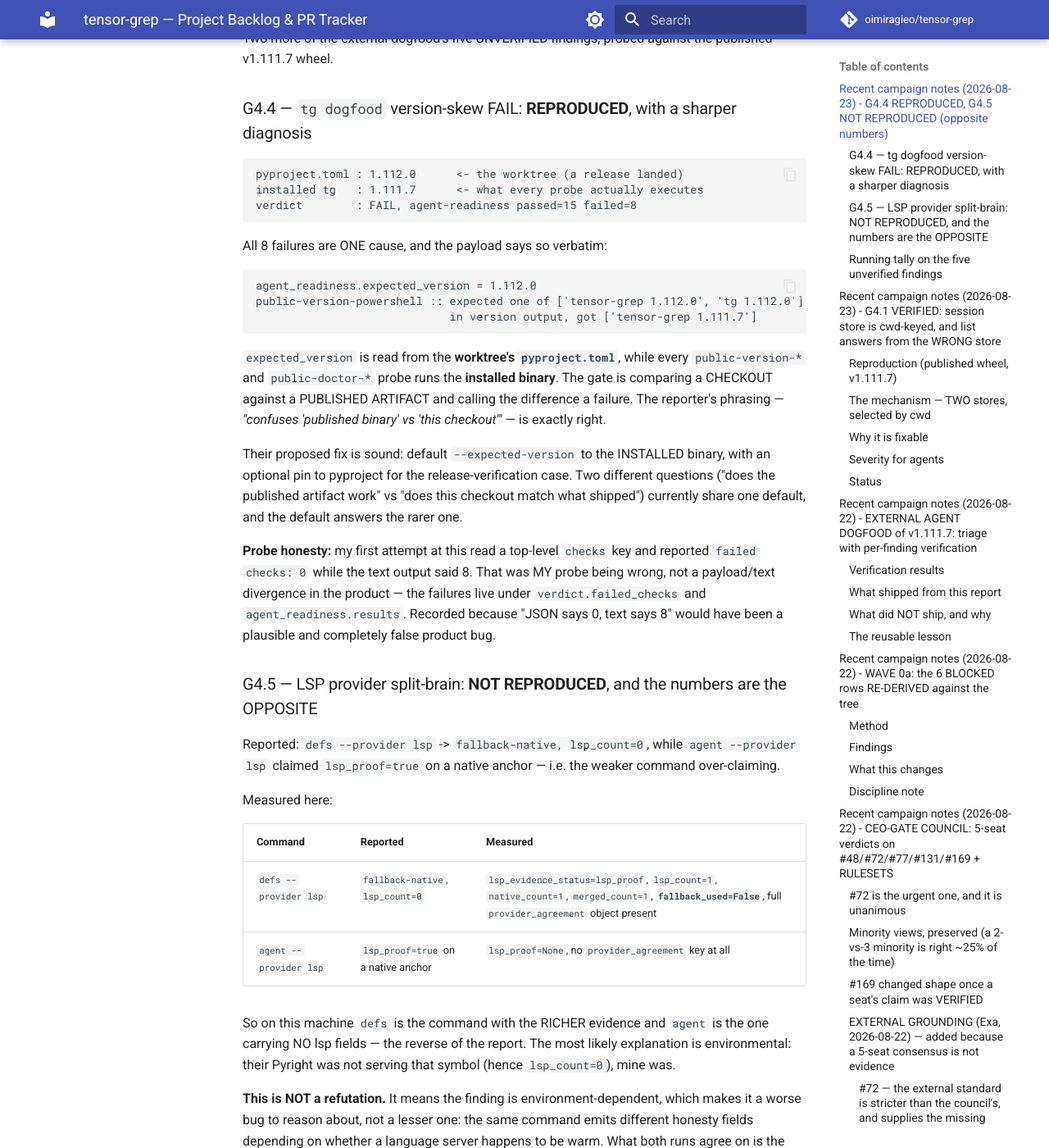
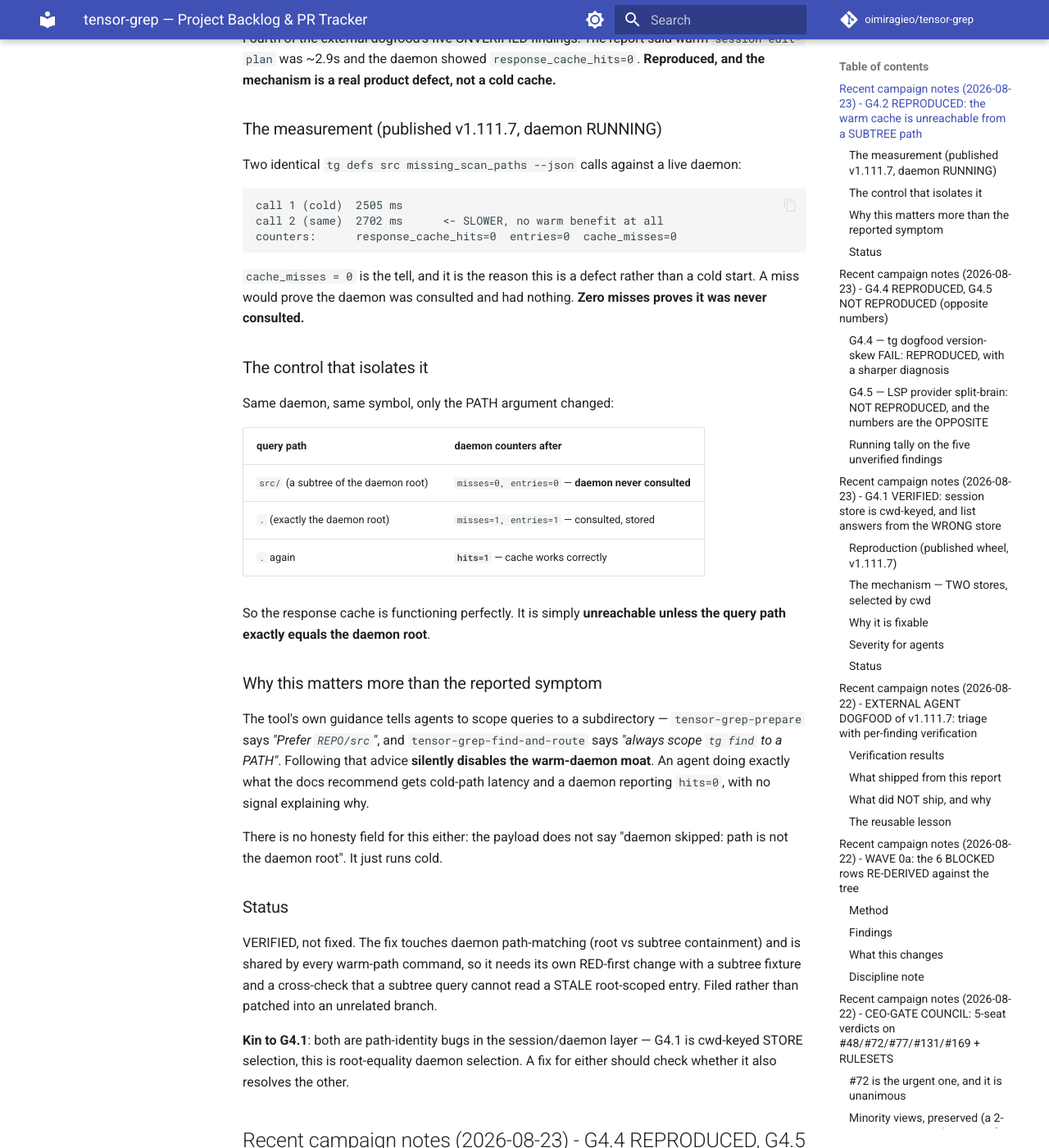
Before and after one commit to oimiragieo/tensor-grep, an MkDocs documentation site: the page built from docs/BACKLOG.md, in a window 1280 px wide and 1400 px high, scrolled down 1574 px. Shown: the whole window at 82% size. Built offline with MkDocs 1.6.1 and Material for MkDocs 9.7.7, drawn with Linux system fonts in a browser that asks for light colours; comment, search, counter and statistics services are not loaded; some of the changed text lies outside the part shown.

Commit message:
docs: G4.2 REPRODUCED -- the warm cache is unreachable from a SUBTREE path
Fourth of the external dogfood's five UNVERIFIED findings. 4 of 5 now have verdicts.
The report said warm `session edit-plan` was ~2.9s with response_cache_hits=0.
REPRODUCED -- and the mechanism is a product defect, not a cold cache.

MEASURED, daemon RUNNING, two identical `tg defs src missing_scan_paths --json` calls:

  call 1 (cold)  2505 ms
  call 2 (same)  2702 ms        <- SLOWER; no warm benefit at all
  counters:      response_cache_hits=0  entries=0  cache_misses=0

`cache_misses = 0` is the tell and it is what makes this a defect rather than a cold
start. A MISS would prove the daemon was consulted and had nothing. ZERO MISSES proves
it was never consulted at all.

THE CONTROL THAT ISOLATES IT -- same daemon, same symbol, only the PATH changed:

  query `src/`  (subtree of daemon root)  -> misses=0 entries=0   never consulted
  query `.`     (exactly the daemon root) -> misses=1 entries=1   consulted, stored
  query `.` again                          -> hits=1              cache works

So the response cache is functioning perfectly. It is simply UNREACHABLE unless the
query path exactly equals the daemon root.

WHY THIS IS WORSE THAN THE REPORTED SYMPTOM: the tool's own guidance tells agents to
scope queries to a subdirectory -- tensor-grep-prepare says "Prefer REPO/src",
tensor-grep-find-and-route says "always scope tg find to a PATH". Following that advice
SILENTLY DISABLES the warm-daemon moat, and no honesty field says so; the payload does
not report "daemon skipped: path is not the daemon root". It just runs cold.

KIN TO G4.1: both are path-identity bugs in the session/daemon layer -- G4.1 is
cwd-keyed STORE selection, this is root-equality DAEMON selection. Whoever fixes either
should check whether it also resolves the other.

VERIFIED, NOT FIXED. The fix touches daemon path-matching shared by every warm-path
command and needs its own RED-first change with a subtree fixture plus a cross-check
that a subtree query cannot read a STALE root-scoped entry.

Cleanup: stopped the daemon this probe started.

Ledger: 6 met / 10 unmet (was 5/11).

Co-Authored-By: Claude Opus 5 (1M context) <noreply@anthropic.com>

````diff
--- a/docs/BACKLOG.md
+++ b/docs/BACKLOG.md
@@ -46,6 +46,61 @@
 >
 
 
+
+## Recent campaign notes (2026-08-23) - G4.2 REPRODUCED: the warm cache is unreachable from a SUBTREE path
+
+Fourth of the external dogfood's five UNVERIFIED findings. The report said warm
+`session edit-plan` was ~2.9s and the daemon showed `response_cache_hits=0`. **Reproduced, and
+the mechanism is a real product defect, not a cold cache.**
+
+### The measurement (published v1.111.7, daemon RUNNING)
+
+Two identical `tg defs src missing_scan_paths --json` calls against a live daemon:
+
+```
+call 1 (cold)  2505 ms
+call 2 (same)  2702 ms      <- SLOWER, no warm benefit at all
+counters:      response_cache_hits=0  entries=0  cache_misses=0
+```
+
+`cache_misses = 0` is the tell, and it is the reason this is a defect rather than a cold start.
+A miss would prove the daemon was consulted and had nothing. **Zero misses proves it was never
+consulted.**
+
+### The control that isolates it
+
+Same daemon, same symbol, only the PATH argument changed:
+
+| query path | daemon counters after |
+|---|---|
+| `src/` (a subtree of the daemon root) | `misses=0, entries=0` — **daemon never consulted** |
+| `.` (exactly the daemon root) | `misses=1, entries=1` — consulted, stored |
+| `.` again | **`hits=1`** — cache works correctly |
+
+So the response cache is functioning perfectly. It is simply **unreachable unless the query path
+exactly equals the daemon root**.
+
+### Why this matters more than the reported symptom
+
+The tool's own guidance tells agents to scope queries to a subdirectory — `tensor-grep-prepare`
+says *"Prefer `REPO/src`"*, and `tensor-grep-find-and-route` says *"always scope `tg find` to a
+PATH"*. Following that advice **silently disables the warm-daemon moat**. An agent doing exactly
+what the docs recommend gets cold-path latency and a daemon reporting `hits=0`, with no signal
+explaining why.
+
+There is no honesty field for this either: the payload does not say "daemon skipped: path is not
+the daemon root". It just runs cold.
+
+### Status
+
+VERIFIED, not fixed. The fix touches daemon path-matching (root vs subtree containment) and is
+shared by every warm-path command, so it needs its own RED-first change with a subtree fixture and
+a cross-check that a subtree query cannot read a STALE root-scoped entry. Filed rather than patched
+into an unrelated branch.
+
+**Kin to G4.1**: both are path-identity bugs in the session/daemon layer — G4.1 is cwd-keyed
+STORE selection, this is root-equality daemon selection. A fix for either should check whether it
+also resolves the other.
 
 ## Recent campaign notes (2026-08-23) - G4.4 REPRODUCED, G4.5 NOT REPRODUCED (opposite numbers)
 
````
Also changed, not shown: GATES.md (+2 -2 lines).
